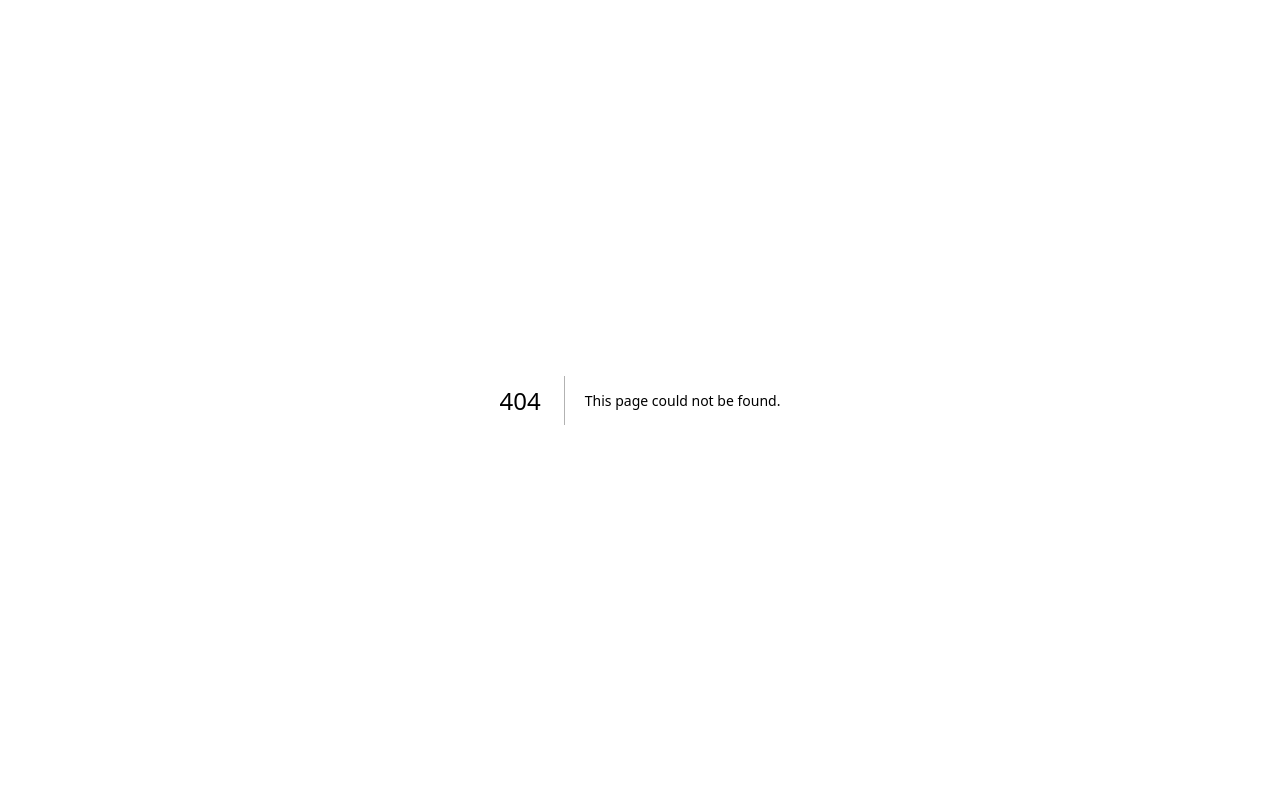
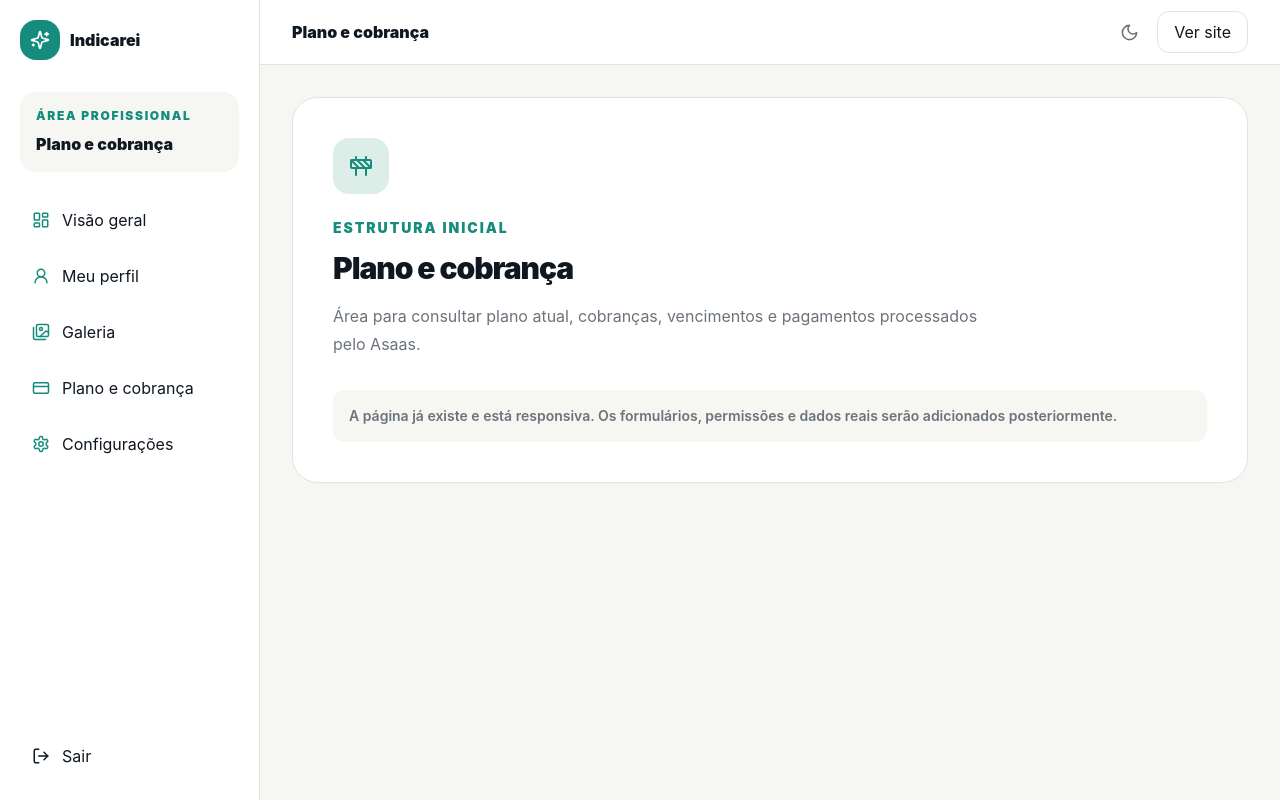
Before and after one commit to JoelsonJSantos/indicarei-v2, a Next.js app: page /painel/plano in a window 1280 px wide. Before the commit this address had no page. Built offline with nearby package versions, Linux system fonts and the light colour scheme.

Commit message:
feat: cria página provisória de plano e cobrança

```diff
--- /dev/null
+++ b/src/app/painel/plano/page.tsx
@@ -0,0 +1,5 @@
+import { DashboardPlaceholderPage } from "@/components/dashboard-placeholder-page";
+
+export default function ProfessionalPlanPage() {
+  return <DashboardPlaceholderPage role="professional" title="Plano e cobrança" description="Área para consultar plano atual, cobranças, vencimentos e pagamentos processados pelo Asaas." />;
+}
```
